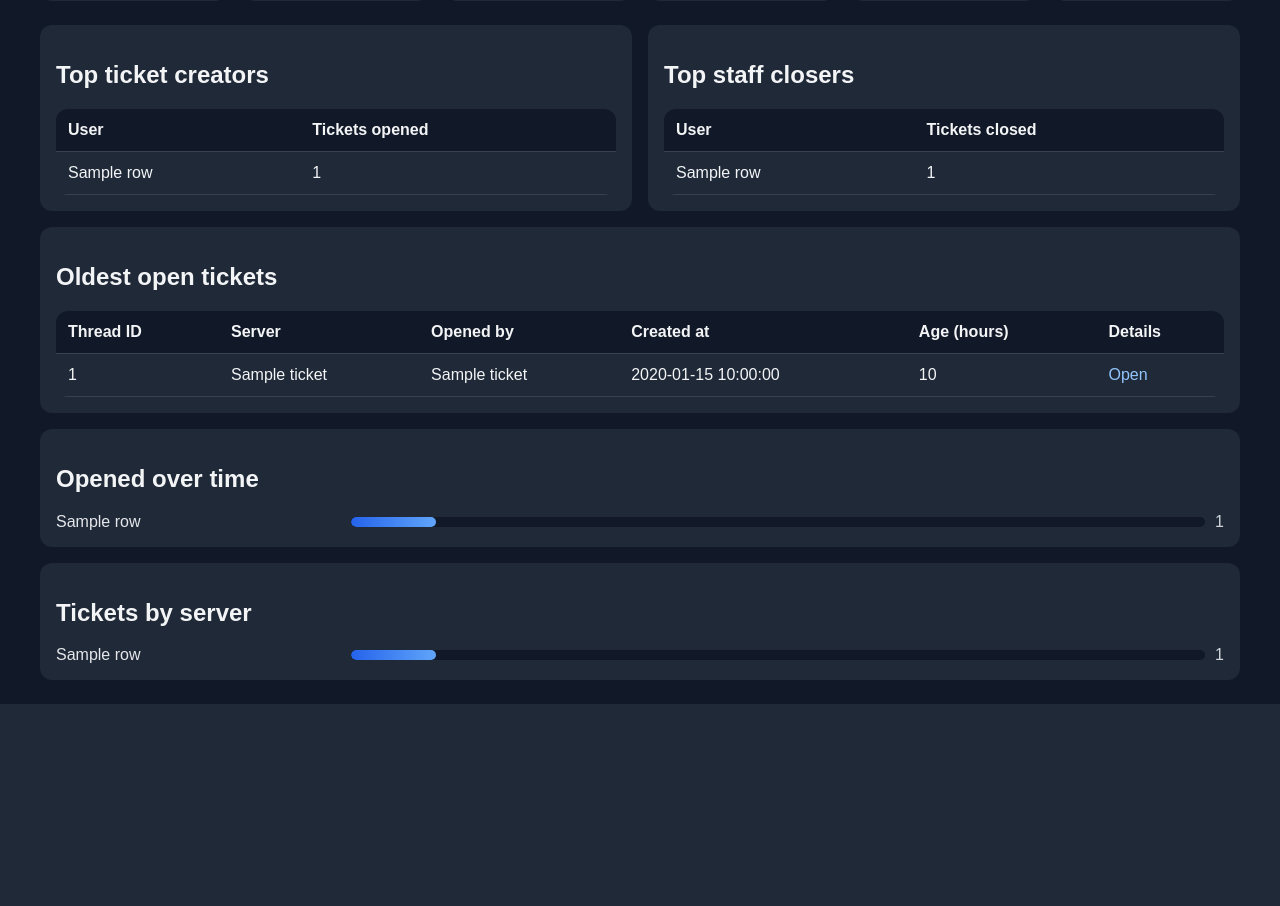
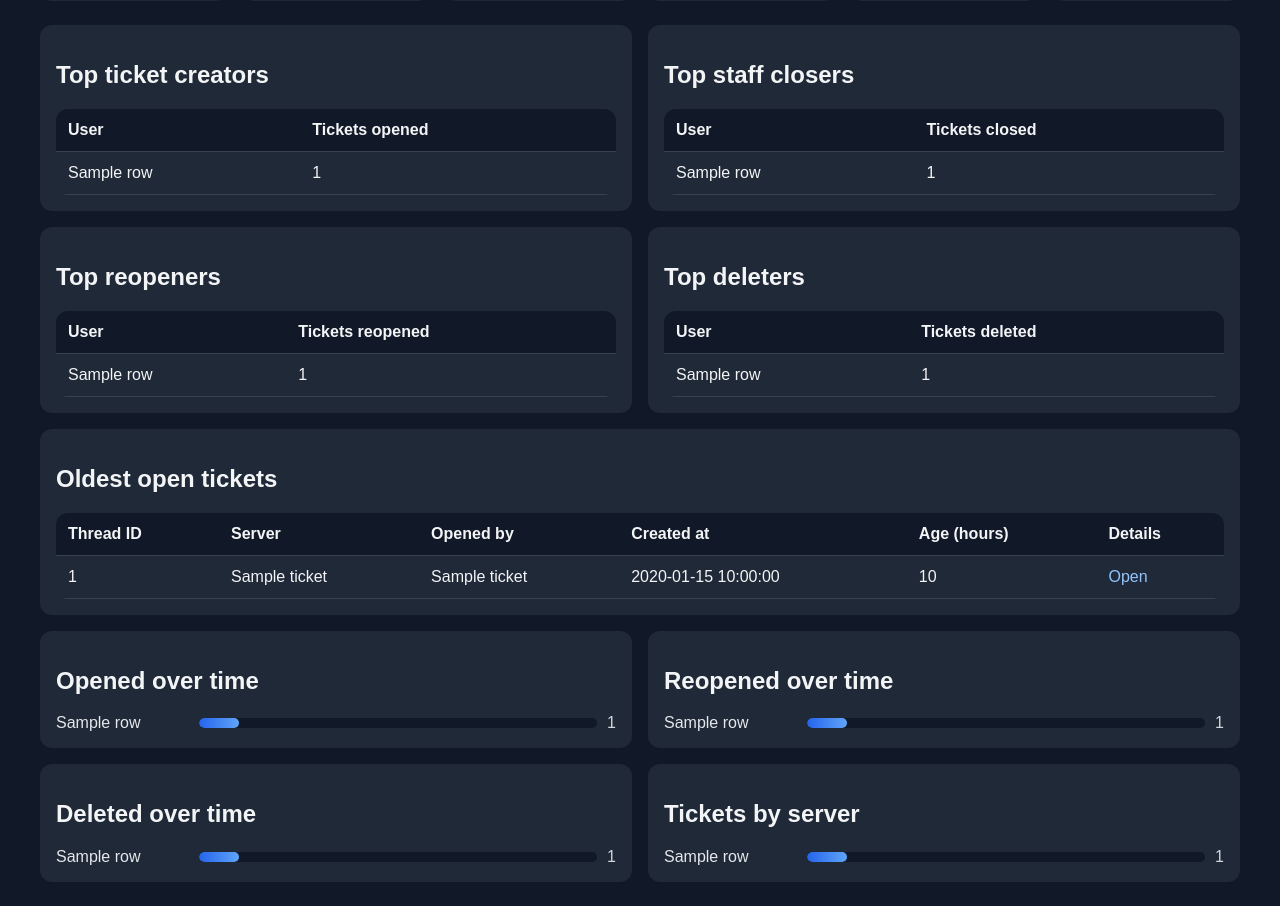
Before and after one commit to unseenmagik/Discord-Ticket-Bot, a FastAPI app: template support_ticket_bot/dashboard/templates/stats.html in a window 1280 px wide. Shown: the part 512-1418 px from the top of the page. Before the commit the page ends 1216 px from the top, so only its background shows below. Run offline with FastAPI, Linux system fonts and the light colour scheme; the template is opened without the code that fills it: most values are stand-ins (such as "Sample title", 1, 10 or a date in 2020); parts of the project's set-up code (start-up, migrations or seed data) failed here and were passed over.

Commit message:
feat: add reopen and delete analytics to dashboard stats
Expand the dashboard stats page to track reopen and delete activity within the selected date range, including top reopeners, top deleters, reopened-over-time and deleted-over-time trend sections, while keeping the existing filtered ticket analytics and server breakdown views.

```diff
--- a/support_ticket_bot/dashboard/templates/stats.html
+++ b/support_ticket_bot/dashboard/templates/stats.html
@@ -94,6 +94,56 @@
         </div>
     </div>
 
+    <div class="split">
+        <div class="card">
+            <h2>Top reopeners</h2>
+            {% if analytics.top_reopeners %}
+            <table>
+                <thead>
+                    <tr>
+                        <th>User</th>
+                        <th>Tickets reopened</th>
+                    </tr>
+                </thead>
+                <tbody>
+                    {% for row in analytics.top_reopeners %}
+                    <tr>
+                        <td>{{ row.label }}</td>
+                        <td>{{ row.count }}</td>
+                    </tr>
+                    {% endfor %}
+                </tbody>
+            </table>
+            {% else %}
+            <p class="muted">No reopen activity yet.</p>
+            {% endif %}
+        </div>
+
+        <div class="card">
+            <h2>Top deleters</h2>
+            {% if analytics.top_deleters %}
+            <table>
+                <thead>
+                    <tr>
+                        <th>User</th>
+                        <th>Tickets deleted</th>
+                    </tr>
+                </thead>
+                <tbody>
+                    {% for row in analytics.top_deleters %}
+                    <tr>
+                        <td>{{ row.label }}</td>
+                        <td>{{ row.count }}</td>
+                    </tr>
+                    {% endfor %}
+                </tbody>
+            </table>
+            {% else %}
+            <p class="muted">No delete activity yet.</p>
+            {% endif %}
+        </div>
+    </div>
+
     <div class="card">
         <h2>Oldest open tickets</h2>
         {% if analytics.oldest_open %}
@@ -126,11 +176,12 @@
         {% endif %}
     </div>
 
+    <div class="split">
         <div class="card">
             <h2>Opened over time</h2>
-        {% if analytics.trend_points %}
+            {% if analytics.opened_trend_points %}
             <div class="bar-list">
-            {% for row in analytics.trend_points %}
+                {% for row in analytics.opened_trend_points %}
                 <div class="bar-row">
                     <div class="bar-label">{{ row.label }}</div>
                     <div class="bar-track"><div class="bar-fill" style="width: {{ row.width_pct }}%;"></div></div>
@@ -140,6 +191,42 @@
             </div>
             {% else %}
             <p class="muted">No ticket data yet.</p>
+            {% endif %}
+        </div>
+
+        <div class="card">
+            <h2>Reopened over time</h2>
+            {% if analytics.reopened_trend_points %}
+            <div class="bar-list">
+                {% for row in analytics.reopened_trend_points %}
+                <div class="bar-row">
+                    <div class="bar-label">{{ row.label }}</div>
+                    <div class="bar-track"><div class="bar-fill" style="width: {{ row.width_pct }}%;"></div></div>
+                    <div class="bar-value">{{ row.count }}</div>
+                </div>
+                {% endfor %}
+            </div>
+            {% else %}
+            <p class="muted">No reopen activity yet.</p>
+            {% endif %}
+        </div>
+    </div>
+
+    <div class="split">
+        <div class="card">
+            <h2>Deleted over time</h2>
+            {% if analytics.deleted_trend_points %}
+            <div class="bar-list">
+                {% for row in analytics.deleted_trend_points %}
+                <div class="bar-row">
+                    <div class="bar-label">{{ row.label }}</div>
+                    <div class="bar-track"><div class="bar-fill" style="width: {{ row.width_pct }}%;"></div></div>
+                    <div class="bar-value">{{ row.count }}</div>
+                </div>
+                {% endfor %}
+            </div>
+            {% else %}
+            <p class="muted">No delete activity yet.</p>
             {% endif %}
         </div>
 
@@ -160,4 +247,5 @@
             {% endif %}
         </div>
     </div>
+</div>
 {% endblock %}
--- a/support_ticket_bot/db.py
+++ b/support_ticket_bot/db.py
@@ -409,8 +409,12 @@ class DashboardDatabase:
         tickets_by_server: Counter[str] = Counter()
         top_openers: Counter[str] = Counter()
         top_closers: Counter[str] = Counter()
+        top_reopeners: Counter[str] = Counter()
+        top_deleters: Counter[str] = Counter()
         oldest_open: list[dict[str, Any]] = []
         created_times: list[datetime] = []
+        reopened_times: list[datetime] = []
+        deleted_times: list[datetime] = []
 
         for ticket in tickets:
             opener_name = ticket.get("opener_name") or str(ticket.get("opener_id") or "Unknown user")
@@ -448,9 +452,19 @@ class DashboardDatabase:
 
             if _in_range(reopened_at, start_at, end_at):
                 reopened_count += 1
+                if reopened_at is not None:
+                    reopened_times.append(reopened_at)
+                reopened_by_name = ticket.get("reopened_by_name")
+                if reopened_by_name:
+                    top_reopeners[reopened_by_name] += 1
 
             if _in_range(deleted_at, start_at, end_at):
                 deleted_count += 1
+                if deleted_at is not None:
+                    deleted_times.append(deleted_at)
+                deleted_by_name = ticket.get("deleted_by_name")
+                if deleted_by_name:
+                    top_deleters[deleted_by_name] += 1
 
         by_server = _counter_rows(tickets_by_server)
         max_server_count = max((row["count"] for row in by_server), default=0)
@@ -462,13 +476,16 @@ class DashboardDatabase:
         if closed_ticket_count:
             average_close_hours = round((total_close_seconds / closed_ticket_count) / 3600, 1)
 
-        if created_times:
-            trend_start = start_at or min(created_times)
-            trend_end = end_at or max(created_times)
+        activity_times = [*created_times, *reopened_times, *deleted_times]
+        if activity_times:
+            trend_start = start_at or min(activity_times)
+            trend_end = end_at or max(activity_times)
         else:
             trend_end = end_at or now
             trend_start = start_at or (trend_end - timedelta(days=29))
-        trend_points = _build_trend_points(created_times, start_at=trend_start, end_at=trend_end)
+        opened_trend_points = _build_trend_points(created_times, start_at=trend_start, end_at=trend_end)
+        reopened_trend_points = _build_trend_points(reopened_times, start_at=trend_start, end_at=trend_end)
+        deleted_trend_points = _build_trend_points(deleted_times, start_at=trend_start, end_at=trend_end)
 
         return {
             "opened_count": opened_count,
@@ -477,9 +494,13 @@ class DashboardDatabase:
             "deleted_count": deleted_count,
             "open_count": len(oldest_open),
             "average_close_hours": average_close_hours,
-            "trend_points": trend_points,
+            "opened_trend_points": opened_trend_points,
+            "reopened_trend_points": reopened_trend_points,
+            "deleted_trend_points": deleted_trend_points,
             "by_server": by_server,
             "top_openers": _counter_rows(top_openers),
             "top_closers": _counter_rows(top_closers),
+            "top_reopeners": _counter_rows(top_reopeners),
+            "top_deleters": _counter_rows(top_deleters),
             "oldest_open": oldest_open[:10],
         }
```
Lines whose indentation alone changed are shown as unchanged.
